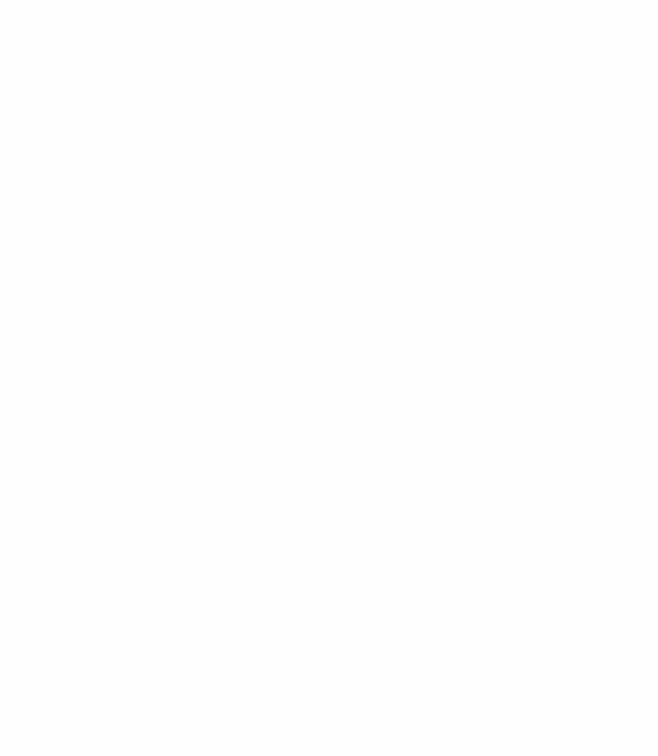
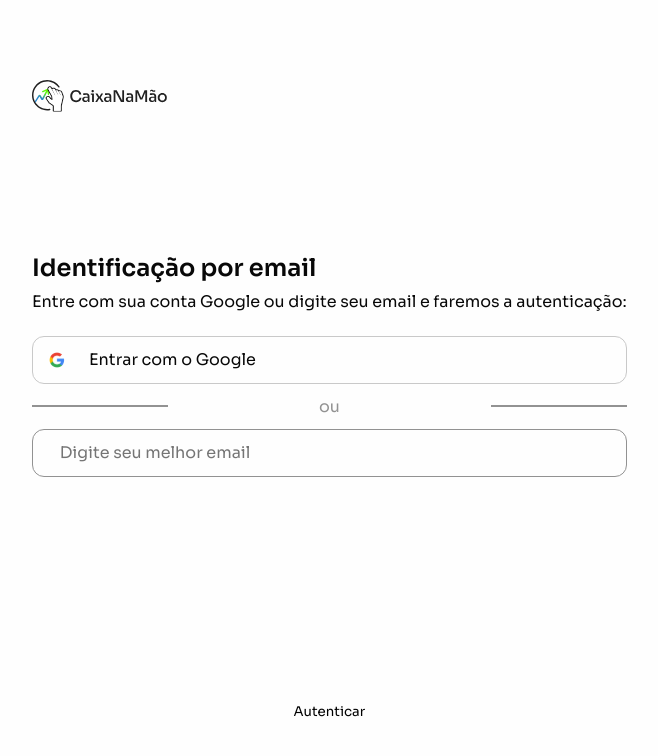
Before and after one commit to jaqueuchoab/caixanamao, a React (Vite) app: page /login in a window 1280 px wide. Before the commit this address had no page. Shown: the top 756 px of the page, without its empty margins (0-658 px from the left). Built offline with nearby package versions, Linux system fonts and the light colour scheme.

Commit message:
feat: inciando pages login

```diff
--- a/src/App.tsx
+++ b/src/App.tsx
@@ -1,10 +1,10 @@
 import { BrowserRouter, Routes, Route, Router } from 'react-router-dom';
 import Home from './views/components/home/Home';
-import LoginCadastro from './views/components/loginCadastro/LoginCadastro';
 import Vantagens from './views/components/Vantagens';
 import { ModeContextProvider } from './views/context/ModeContext';
 import Fallback from './views/components/fallback/Fallback';
 import ErrorBoundary from './views/components/ErrorBoundary';
+import Login from './views/components/loginRegistration/Login';
 
 function App() {
   return (
@@ -16,16 +16,10 @@ function App() {
               {/*Se existe login, vai direto para a dashboard, se não fica na Home*/}
               <Routes>
                 <Route path="/" element={<Home />}></Route>
-                <Route
-                  path="/login-registration"
-                  element={<LoginCadastro />}
-                ></Route>
+                <Route path="login/*" element={<Login />}></Route>
                 <Route path="/benefits" element={<Vantagens />}></Route>
                 {/*Rota coringa*/}
-                <Route
-                  path="/fallback?"
-                  element={<Fallback/>}
-                ></Route>
+                <Route path="/fallback?" element={<Fallback />}></Route>
               </Routes>
             </ErrorBoundary>
           </ModeContextProvider>
--- a/src/views/components/footer/Footer.tsx
+++ b/src/views/components/footer/Footer.tsx
@@ -20,7 +20,7 @@ const Footer = () => {
           className={style.logoVert}
         />
         <div className={style.linkActions}>
-          <Link to="/login-registration">
+          <Link to="/login">
             <p>Login / Cadastro</p>
           </Link>
           <Link to="/benefits">
--- a/src/views/components/home/Home.tsx
+++ b/src/views/components/home/Home.tsx
@@ -63,7 +63,7 @@ const Home = () => {
           texto="Experimente nossa aplicação hoje mesmo e descubra como podemos simplificar o fechamento de caixa, proporcionando controle total, segurança dos dados e uma experiência que impulsiona o sucesso do seu negócio."
         />
 
-        <Link style={{width: '100%'}} to={'/login-registration'}>
+        <Link style={{width: '100%'}} to={'/login'}>
           <Button>Login / Cadastro</Button>
         </Link>
       </section>
--- /dev/null
+++ b/src/views/components/loginRegistration/Login.tsx
@@ -0,0 +1,28 @@
+import React from 'react';
+import { Route, Routes } from 'react-router-dom';
+import cnm_logohorz_dark from '../../assets/logos/dark-theme-assets/cnm-logohorz-dark.svg';
+import cnm_logohorz_light from '../../assets/logos/light-theme-assets/cnm-logohorz-light.svg';
+import LoginEmail from './LoginEmail';
+import LoginPassword from './LoginPassword';
+import { useMode } from '../../context/ModeContext';
+import style from './styles/Login.module.css';
+
+const Login = () => {
+  const { mode } = useMode();
+  return (
+    <div className={style.loginRegistration}>
+      <img
+        src={mode === 'light' ? cnm_logohorz_light : cnm_logohorz_dark}
+        alt="cnm_logohorz"
+        style={{ height: 'var(--size-3md)' }}
+      />
+
+      <Routes>
+        <Route path="/" element={<LoginEmail />}></Route>
+        <Route path="/password" element={<LoginPassword />}></Route>
+      </Routes>
+    </div>
+  );
+};
+
+export default Login;
--- a/src/views/components/loginCadastro/LoginCadastro.tsx
+++ b/src/views/components/loginRegistration/LoginEmail.tsx
@@ -1,25 +1,18 @@
 import React from 'react';
-import style from './styles/LoginCadastro.module.css';
-import cnm_logohorz_dark from '../../assets/logos/dark-theme-assets/cnm-logohorz-dark.svg';
-import cnm_logohorz_light from '../../assets/logos/light-theme-assets/cnm-logohorz-light.svg';
+import style from './styles/LoginEmail.module.css';
 import googleLogo from '../../assets/google_g_logo.svg';
 import { useMode } from '../../context/ModeContext';
 import Input from '../input/Input';
 import Button from '../button/Button';
 import useForm from '../../hooks/useForm';
 
-const LoginCadastro = () => {
+const LoginEmail = () => {
   const { mode } = useMode();
   const email = useForm('email');
 
   return (
-    <div className={style.loginCadastro}>
-      <img
-        src={mode === 'light' ? cnm_logohorz_light : cnm_logohorz_dark}
-        alt="cnm_logohorz"
-        style={{ height: 'var(--size-3md)' }}
-      />
-      <section className={style.mainContent} id={style[mode]}>
+    <section className={style.mainContent} id={style[mode]}>
+      <div>
         <h3>Identificação por email</h3>
         <p>
           Entre com sua conta Google ou digite seu email e faremos a
@@ -32,15 +25,20 @@ const LoginCadastro = () => {
           </button>
           <div className={style.divisorInputs}>
             <span className={style.line}></span>
-            <span style={{color: 'var(--placeholder)'}}>ou</span>
+            <span style={{ color: 'var(--placeholder)' }}>ou</span>
             <span className={style.line}></span>
           </div>
-          <Input id='email' type='text' placeholder='Digite seu melhor email' {...email}/>
+          <Input
+            id="email"
+            type="text"
+            placeholder="Digite seu melhor email"
+            {...email}
+          />
         </div>
-      </section>
+      </div>
       <Button>Autenticar</Button>
-    </div>
+    </section>
   );
 };
 
-export default LoginCadastro;
+export default LoginEmail;
--- /dev/null
+++ b/src/views/components/loginRegistration/LoginPassword.tsx
@@ -0,0 +1,7 @@
+import React from 'react';
+
+const LoginPassword = () => {
+  return <div>LoginPassword</div>;
+};
+
+export default LoginPassword;
--- /dev/null
+++ b/src/views/components/loginRegistration/styles/Login.module.css
@@ -0,0 +1,9 @@
+.loginRegistration {
+  display: flex;
+  flex-direction: column;
+  justify-content: space-between;
+  align-items: self-start;
+  height: 100vh;
+  width: 100vw;
+  padding: 5rem var(--size-3md);
+}
--- a/src/views/components/loginCadastro/styles/LoginCadastro.module.css
+++ b/src/views/components/loginRegistration/styles/LoginEmail.module.css
@@ -1,14 +1,12 @@
-.loginCadastro {
+.mainContent {
   display: flex;
+  justify-content: space-between;
+  align-items: center;
   flex-direction: column;
-  justify-content: space-between;
-  align-items: self-start;
-  height: 100vh;
-  width: 100vw;
-  padding: 5rem var(--size-3md);
+  height: 73%;
 }
 
-.mainContent > h3 {
+.mainContent > div > h3 {
   font-size: var(--size-md);
   font-weight: 600;
   margin-bottom: 8px;
@@ -48,20 +46,20 @@
 
 /*light dark*/
 
-.mainContent#light > h3, .mainContent#light > p {
+.mainContent#light > div >  h3, .mainContent#light > div> p {
   color: var(--primary-light-text);
 }
 
-.mainContent#dark > h3, .mainContent#dark > p {
+.mainContent#dark > div > h3, .mainContent#dark > div> p {
   color: var(--primary-dark-text);
 }
 
-.mainContent#light > .inputs > button {
+.mainContent#light > div > .inputs > button {
   color: var(--primary-light-text);
   border: 1.4px solid var(--stroke-light);
 }
 
-.mainContent#dark > .inputs > button {
+.mainContent#dark > div > .inputs > button {
   color: var(--primary-dark-text);
   border: 1.4px solid var(--stroke-dark);
 }
```
